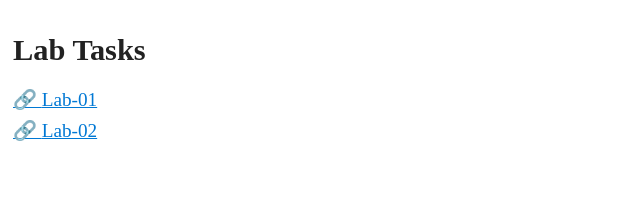
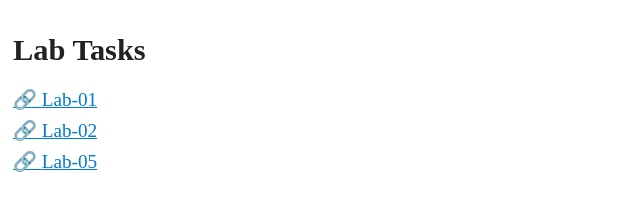
Before and after one commit to ZaryabMasood/24PWBCS1111-WT-Fall25, a plain HTML site: page index.html in a window 1280 px wide. Shown: the whole page, without its empty margins (0-640 px from the left). Drawn offline with Linux system fonts and the light colour scheme.

Commit message:
link added in the home page for task 05

```diff
--- a/index.html
+++ b/index.html
@@ -47,6 +47,7 @@
         <h1>Lab Tasks</h1>
         <a class="lab-link" href="./Lab01-folder/index.html">Lab-01</a>
         <a class="lab-link" href="./Lab02-folder/index.html">Lab-02</a>
+        <a class="lab-link" href="./Lab05-folder/index.html">Lab-05</a>
     </div>
 </body>
 
```
